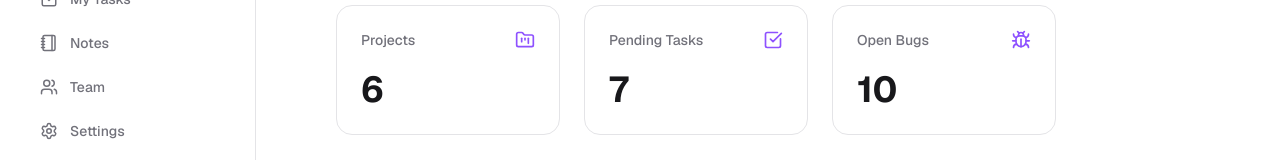
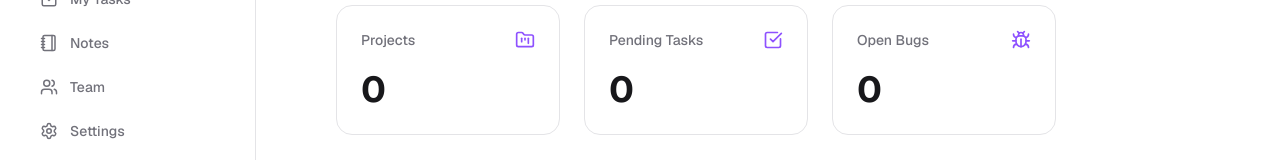
Before and after one commit to annkitabarman/team-workspace, a Next.js app: page /dashboard in a window 1280 px wide. Shown: the part 219-379 px from the top of the page. Built offline with nearby package versions, Linux system fonts and the light colour scheme; no server answers.

Commit message:
feat: integrate project and task data loading in Dashboard component

```diff
--- a/app/actions/project.ts
+++ b/app/actions/project.ts
@@ -6,6 +6,7 @@ import {
   deleteProject,
   updateProject,
   type CreateProjectData,
+  getProjects,
 } from "@/lib/project";
 import { revalidatePath } from "next/cache";
 
@@ -41,3 +42,8 @@ export async function updateProjectAction(
 
   return project;
 }
+
+export async function getProjectsAction() {
+  const userId = await getAuthenticatedUser();
+  return await getProjects(userId);
+}
--- a/components/dashboard/dashboard.tsx
+++ b/components/dashboard/dashboard.tsx
@@ -1,41 +1,74 @@
 "use client";
 
 import { useUser } from "@clerk/nextjs";
-import { LogOut } from "lucide-react";
-import { useClerk } from "@clerk/nextjs";
 import { FolderKanban, CheckSquare, Bug } from "lucide-react";
 import DashboardOverview from "./dashboard-overview";
 import DashboardNotes from "./dashboard-notes";
+import { getProjectsAction } from "@/app/actions/project";
+import { useEffect, useState } from "react";
+import { getManyTasksAction } from "@/app/actions/tasks";
+
+const initialOverviewItems = [
+  {
+    title: "Projects",
+    value: 0,
+    icon: FolderKanban,
+  },
+  {
+    title: "Pending Tasks",
+    value: 0,
+    icon: CheckSquare,
+  },
+  {
+    title: "Open Bugs",
+    value: 0,
+    icon: Bug,
+  },
+];
 
 export default function Dashboard() {
   const { user } = useUser();
   const userName = user?.fullName;
-  console.log(userName);
-  const { signOut } = useClerk();
+  const [overviewItems, setOverviewItems] = useState(initialOverviewItems);
 
-  const handleLogout = async () => {
-    await signOut({
-      redirectUrl: "/",
-    });
-  };
+  useEffect(() => {
+    const loadProjects = async () => {
+      try {
+        const projects = await getProjectsAction();
+        const tasks = await getManyTasksAction();
+        setOverviewItems((items) =>
+          items.map((item) => {
+            switch (item.title) {
+              case "Projects":
+                return {
+                  ...item,
+                  value: projects.length,
+                };
 
-  const overviewItems = [
-    {
-      title: "Projects",
-      value: 6,
-      icon: FolderKanban,
-    },
-    {
-      title: "Pending Tasks",
-      value: 7,
-      icon: CheckSquare,
-    },
-    {
-      title: "Open Bugs",
-      value: 10,
-      icon: Bug,
-    },
-  ];
+              case "Pending Tasks":
+                return {
+                  ...item,
+                  value: tasks.filter((task) => task.status === "TODO").length,
+                };
+
+              case "Open Bugs":
+                return {
+                  ...item,
+                  value: tasks.filter((task) => task.type === "BUG").length,
+                };
+
+              default:
+                return item;
+            }
+          }),
+        );
+      } catch (err) {
+        console.error(err);
+      }
+    };
+
+    loadProjects();
+  }, []);
 
   const notes = [
     {
```
